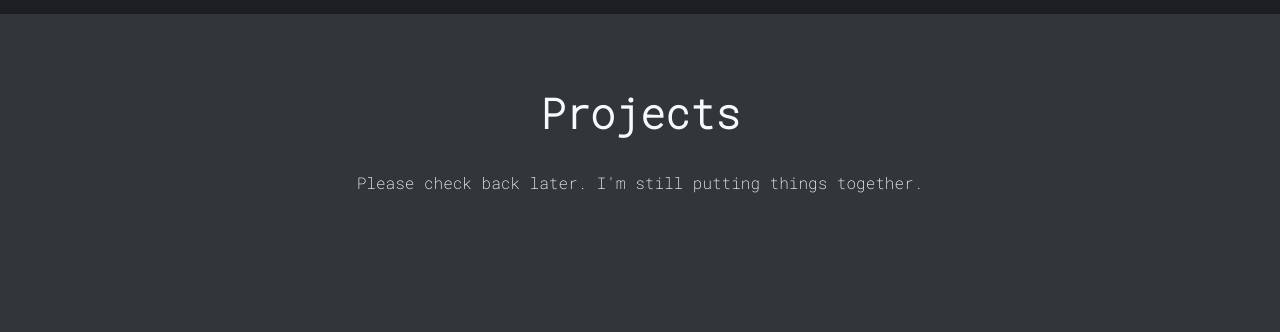
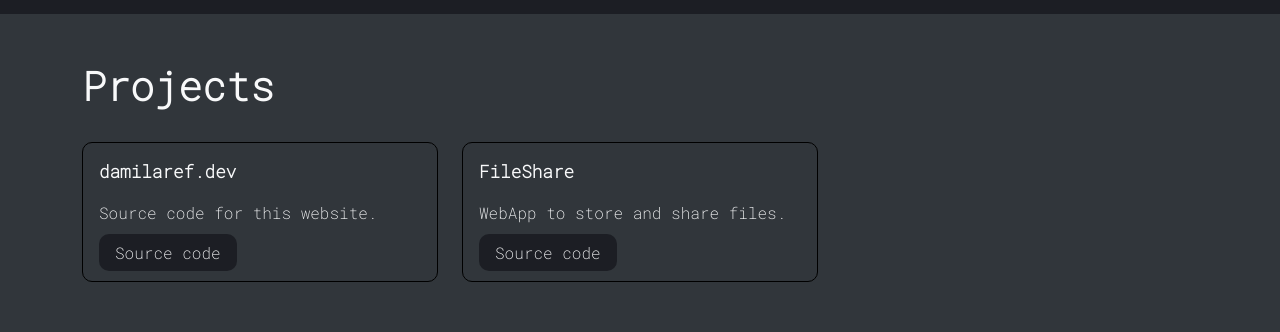
Before and after one commit to fodare/damilare-me, a React (Create React App) app: page /projects in a window 1280 px wide. Shown: the part 318-650 px from the top of the page. Built offline with nearby package versions, Linux system fonts and the light colour scheme.

Commit message:
Initial commit for the project page list

```diff
--- a/public/assests/styling/style.css
+++ b/public/assests/styling/style.css
@@ -248,18 +248,52 @@ a{
 .about{
     line-height: 1.6;
 }
-.projectsInto{
-    text-align: center
+
+.projectListSection{
+    margin-top: 2rem;
+    margin-bottom: 2rem;
 }
 
-.projectsInto h3{
-    font-weight: bolder;
-    font-size: 2.6rem;
-    padding: 1.6rem 1rem
+.projectCard{
+    background-color: #31363b !important;
+    color: #f8f9fa;
+    border: 1px solid black;
+    border-radius: 10px;
+    max-height: 15rem !important;
 }
 
-.projectsInto p{
-    width: 100%
+.projectHeader{
+    font-weight: bolder;
+    margin-bottom: 2rem;
+}
+
+.projectTitle{
+    text-decoration: none;
+    font-weight: bolder;
+    font-size: 1.1rem;
+}
+
+.projectTitle:hover{
+    text-decoration: underline;
+    color: #f8f9fa;
+}
+
+.projectSoureCodeLink{
+    padding: .5rem 1rem !important;
+    border-radius: 10px !important;
+    background-color: #1c1e24;
+    text-decoration: none;
+}
+
+.projectSoureCodeLink:hover{
+    color: #f8f9fa;
+    border: 1px solid lightgray;
+}
+
+.projectYear{
+    font-weight: lighter;
+    font-size: .9rem;
+    padding-bottom: .4rem;
 }
 
 /* About page styling */
--- /dev/null
+++ b/src/components/ProjectCard.jsx
@@ -0,0 +1,46 @@
+import React from "react";
+
+function ProjectCard(props) {
+   return (
+      <div className="col-sm-12 col-md-6 col-lg-4 mb-1 mb-sm-0 ">
+         <div className="card projectCard">
+            <div className="card-body">
+               <a
+                  href={props.projectLink}
+                  className="projectTitle small-margin-top"
+                  target={"_blank"}
+                  rel="noreferrer"
+               >
+                  {props.projectTitle}
+               </a>
+               <p className="project-text small-margin-top">
+                  {props.projectDescription}
+               </p>
+               <a
+                  href={props.projectSourceCode}
+                  target={"_blank"}
+                  className="projectSoureCodeLink"
+                  rel="noreferrer"
+               >
+                  Source code
+               </a>
+
+               <a
+                  style={{
+                     visiblity: props.demoVisiblity,
+                     display: props.demoDisplay,
+                  }}
+                  href={props.demoLink}
+                  target={"_blank"}
+                  className="projectSoureCodeLink"
+                  rel="noreferrer"
+               >
+                  {props.demo}
+               </a>
+            </div>
+         </div>
+      </div>
+   );
+}
+
+export default ProjectCard;
--- a/src/views/Projects.jsx
+++ b/src/views/Projects.jsx
@@ -1,13 +1,36 @@
 import React from "react";
+import ProjectCard from "../components/ProjectCard";
 
 function Projects() {
    return (
-      <div className="container">
-         <div className="projectsInto">
-            <h3>Projects</h3>
-            <p>Please check back later. I'm still putting things together.</p>
+      <section className="projectListSection container">
+         <h1 className="projectHeader">Projects</h1>
+         <div className=" projectPreview row gy-3">
+            <ProjectCard
+               year="2022"
+               projectLink="/"
+               projectTitle="damilaref.dev"
+               projectDescription="Source code for this website."
+               projectSourceCode="https://github.com/fodare/damilare-me"
+               demo=""
+               demoLink=""
+               demoVisiblity="hidden"
+               demoDisplay="none"
+            />
+
+            <ProjectCard
+               year="2022"
+               projectLink="https://github.com/fodare/FileShare"
+               projectTitle="FileShare"
+               projectDescription="WebApp to store and share files."
+               projectSourceCode="https://github.com/fodare/FileShare"
+               demo=""
+               demoLink=""
+               demoVisiblity="hidden"
+               demoDisplay="none"
+            />
          </div>
-      </div>
+      </section>
    );
 }
 
```
